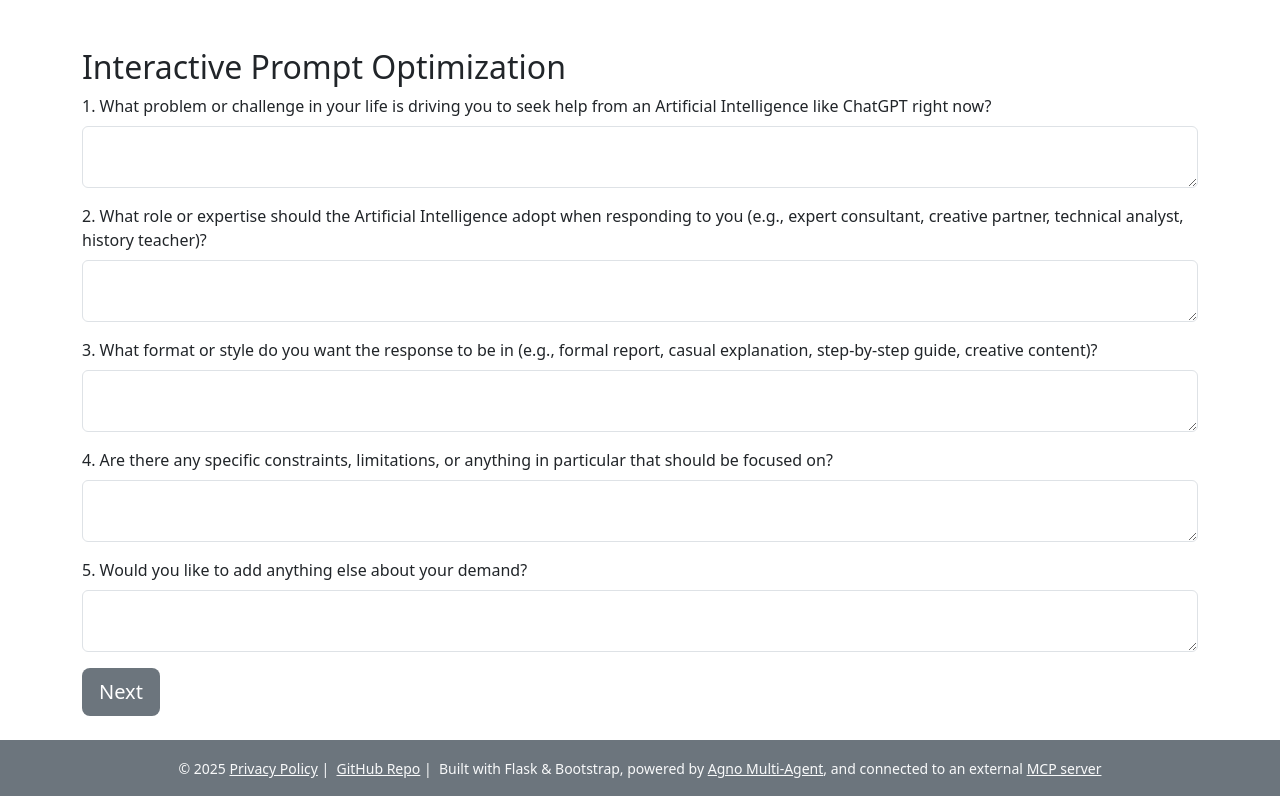
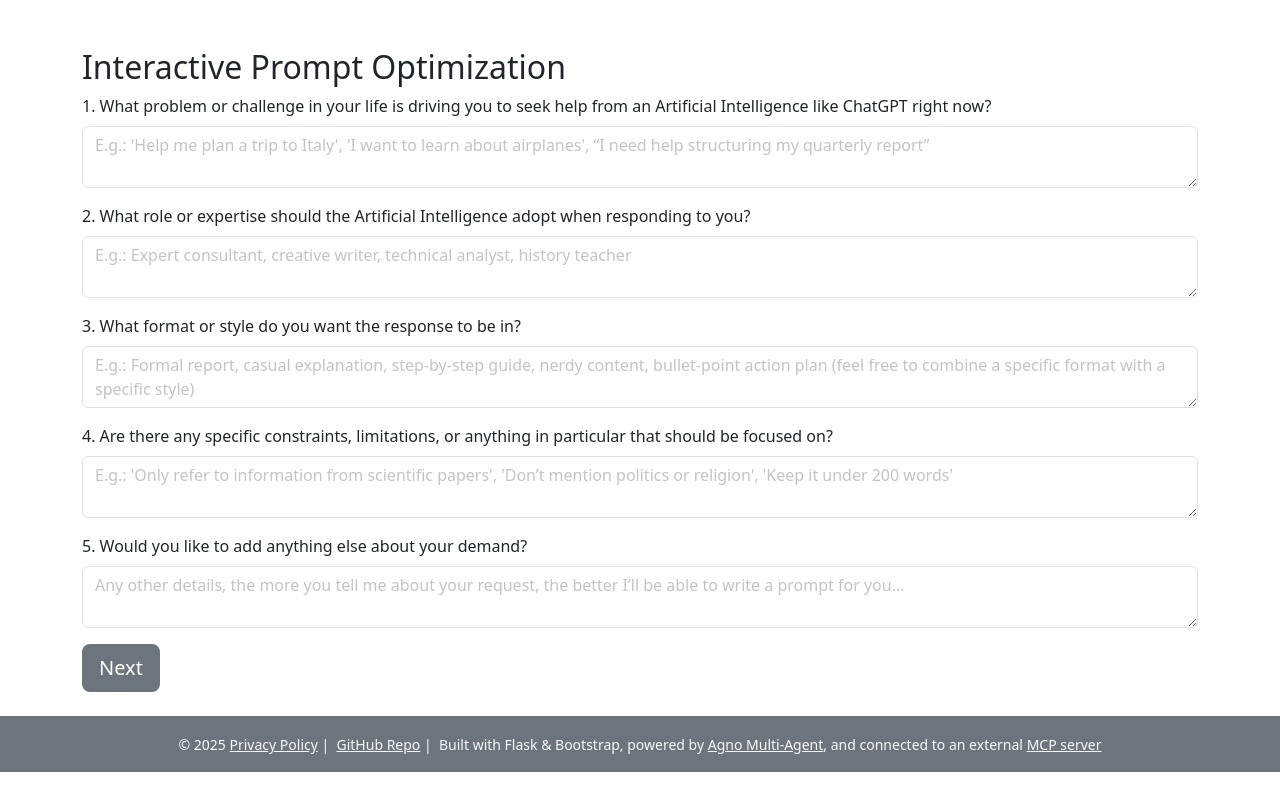
Before and after one commit to augustosouza8/prompt-optimizer-web-app, a Flask app: page /interactive in a window 1280 px wide. Shown: the part 56-852 px from the top of the page. After the commit the page ends 828 px from the top, so only its background shows below. Run offline with Flask 3, Linux system fonts and the light colour scheme.

Commit message:
Enhancing the placeholders for quick and interactive forms

```diff
--- a/app/routes.py
+++ b/app/routes.py
@@ -8,10 +8,19 @@ main_bp = Blueprint('main', __name__)
 # Define the five interactive questions in one place:
 INTERACTIVE_QUESTIONS = [
     "1. What problem or challenge in your life is driving you to seek help from an Artificial Intelligence like ChatGPT right now?",
-    "2. What role or expertise should the Artificial Intelligence adopt when responding to you (e.g., expert consultant, creative partner, technical analyst, history teacher)?",
-    "3. What format or style do you want the response to be in (e.g., formal report, casual explanation, step-by-step guide, creative content)?",
+    "2. What role or expertise should the Artificial Intelligence adopt when responding to you?",
+    "3. What format or style do you want the response to be in?",
     "4. Are there any specific constraints, limitations, or anything in particular that should be focused on?",
     "5. Would you like to add anything else about your demand?"
+]
+
+# Add a parallel list of placeholders (one per question)
+INTERACTIVE_PLACEHOLDERS = [
+    "E.g.: 'Help me plan a trip to Italy', 'I want to learn about airplanes', “I need help structuring my quarterly report”",
+    "E.g.: Expert consultant, creative writer, technical analyst, history teacher",
+    "E.g.: Formal report, casual explanation, step-by-step guide, nerdy content, bullet-point action plan (feel free to combine a specific format with a specific style)",
+    "E.g.: 'Only refer to information from scientific papers', 'Don’t mention politics or religion', 'Keep it under 200 words'",
+    "Any other details, the more you tell me about your request, the better I’ll be able to write a prompt for you…"
 ]
 # ────────────────────────────────────────────────────────────────────────────────
 
@@ -65,7 +74,7 @@ def quick():
 
 @main_bp.route('/interactive', methods=['GET'])
 def interactive():
-    return render_template('interactive_step1.html', questions=INTERACTIVE_QUESTIONS)
+    return render_template('interactive_step1.html', questions=INTERACTIVE_QUESTIONS, placeholders=INTERACTIVE_PLACEHOLDERS)
 
 
 @main_bp.route('/interactive', methods=['POST'])
--- a/app/templates/interactive_step1.html
+++ b/app/templates/interactive_step1.html
@@ -5,6 +5,16 @@
 {% block content %}
 <h2>Interactive Prompt Optimization</h2>
 <form method="post" action="{{ url_for('main.interactive') }}">
+
+<!--  Setting a costume color for the placeholder's-->
+<style>
+  textarea::placeholder {
+    color: #C4C4C4 !important;
+    opacity: 1 !important;
+  }
+</style>
+
+
   {% for question in questions %}
     <div class="mb-3">
       <label for="q{{ loop.index }}" class="form-label">
@@ -15,6 +25,7 @@
         name="q{{ loop.index }}"
         class="form-control"
         rows="2"
+        placeholder="{{ placeholders[loop.index0] }}"
         required
       ></textarea>
     </div>
--- a/app/templates/quick.html
+++ b/app/templates/quick.html
@@ -14,7 +14,7 @@
         rows="3"
         required
         maxlength="1800"
-        placeholder="Enter your prompt, e.g.: 'Help me plan a 7-day trip to Italy'"
+        placeholder="Enter your initial prompt idea, e.g.: 'Who was Princess Diana?', 'What is the internet?', 'What is Bitcoin?'"
       >{{ user_input or '' }}</textarea>
     </div>
 
```
